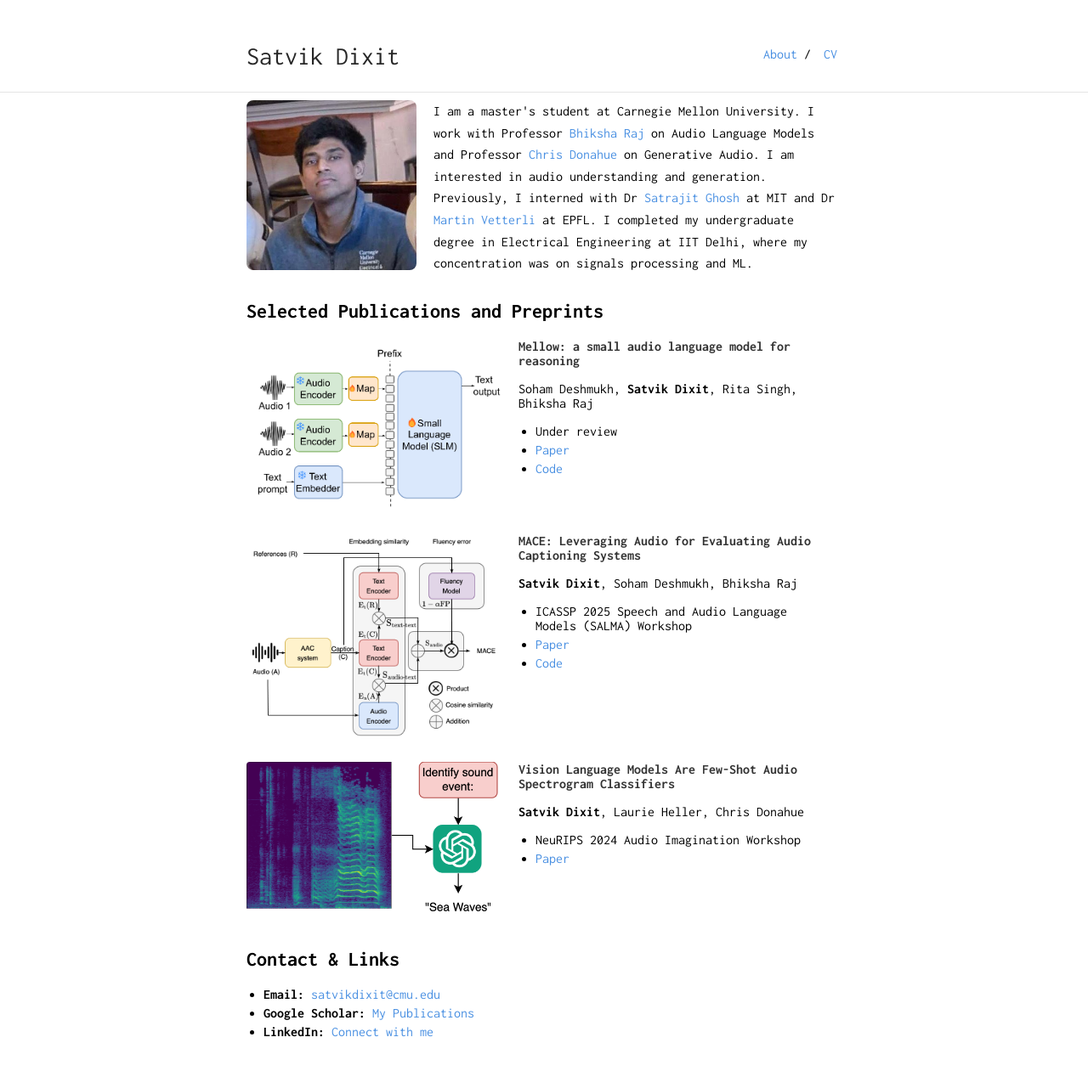
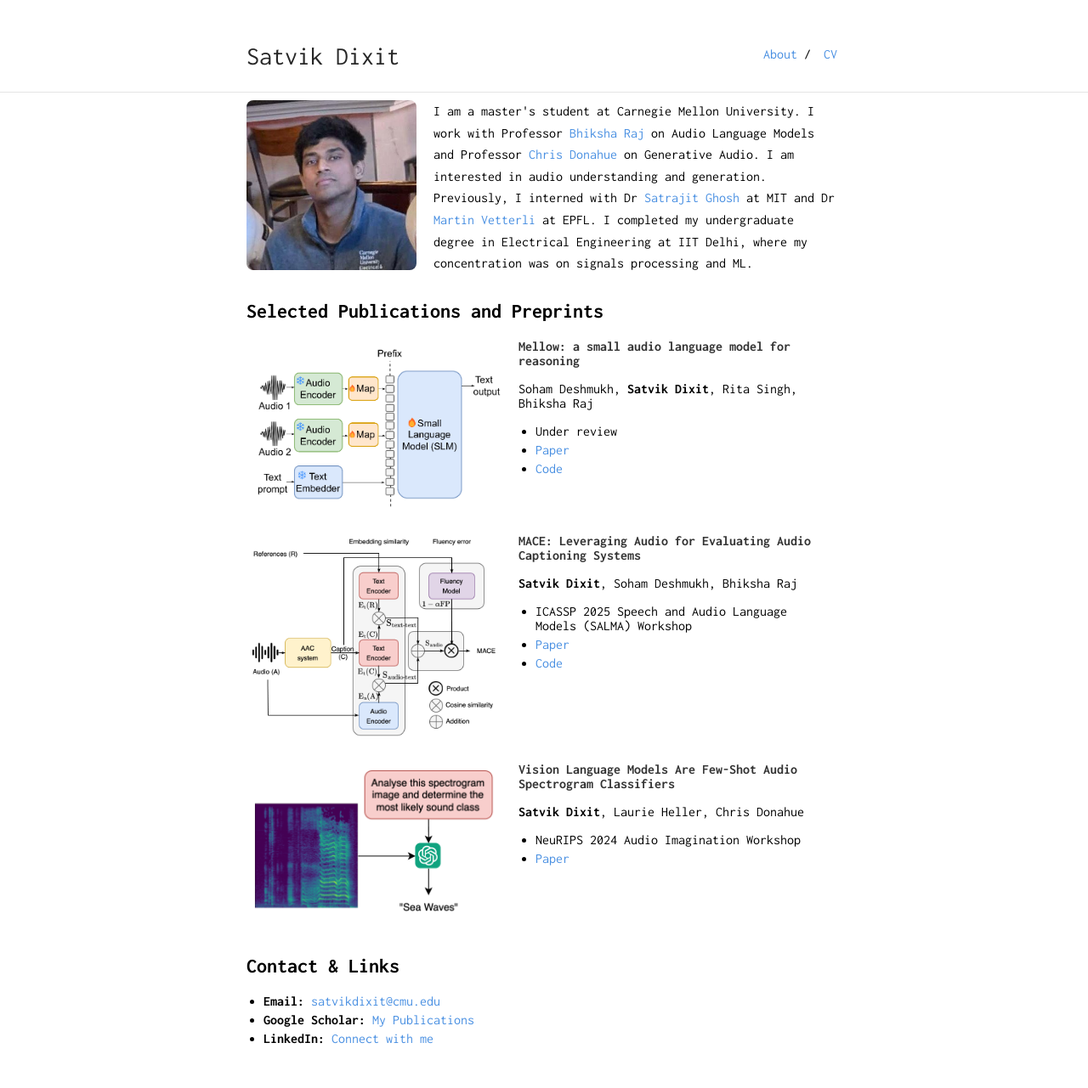
Before and after one commit to satvik-dixit/satvik-dixit.github.io, a Jekyll site: the page built from index.md, in a window 1280 px wide. Shown: the whole page at 85% size. Built offline with Jekyll 4.4.1, drawn with Linux system fonts in a browser that asks for light colours.

Commit message:
Update index.md

```diff
--- a/index.md
+++ b/index.md
@@ -42,7 +42,7 @@ Previously, I interned with Dr <a href="https://sensein.group/">Satrajit Ghosh</
 </div>
 
 <div class="publication">
-  <img src="/assets/img/paper_3_updated.png" alt="Vision Language Models Preview" class="publication-image" style="width: 300px;">
+  <img src="/assets/img/paper_3_new.png" alt="Vision Language Models Preview" class="publication-image" style="width: 300px;">
   <div class="publication-content">
     <h4>Vision Language Models Are Few-Shot Audio Spectrogram Classifiers</h4>
     <p><strong>Satvik Dixit</strong>, Laurie Heller, Chris Donahue</p>
```
